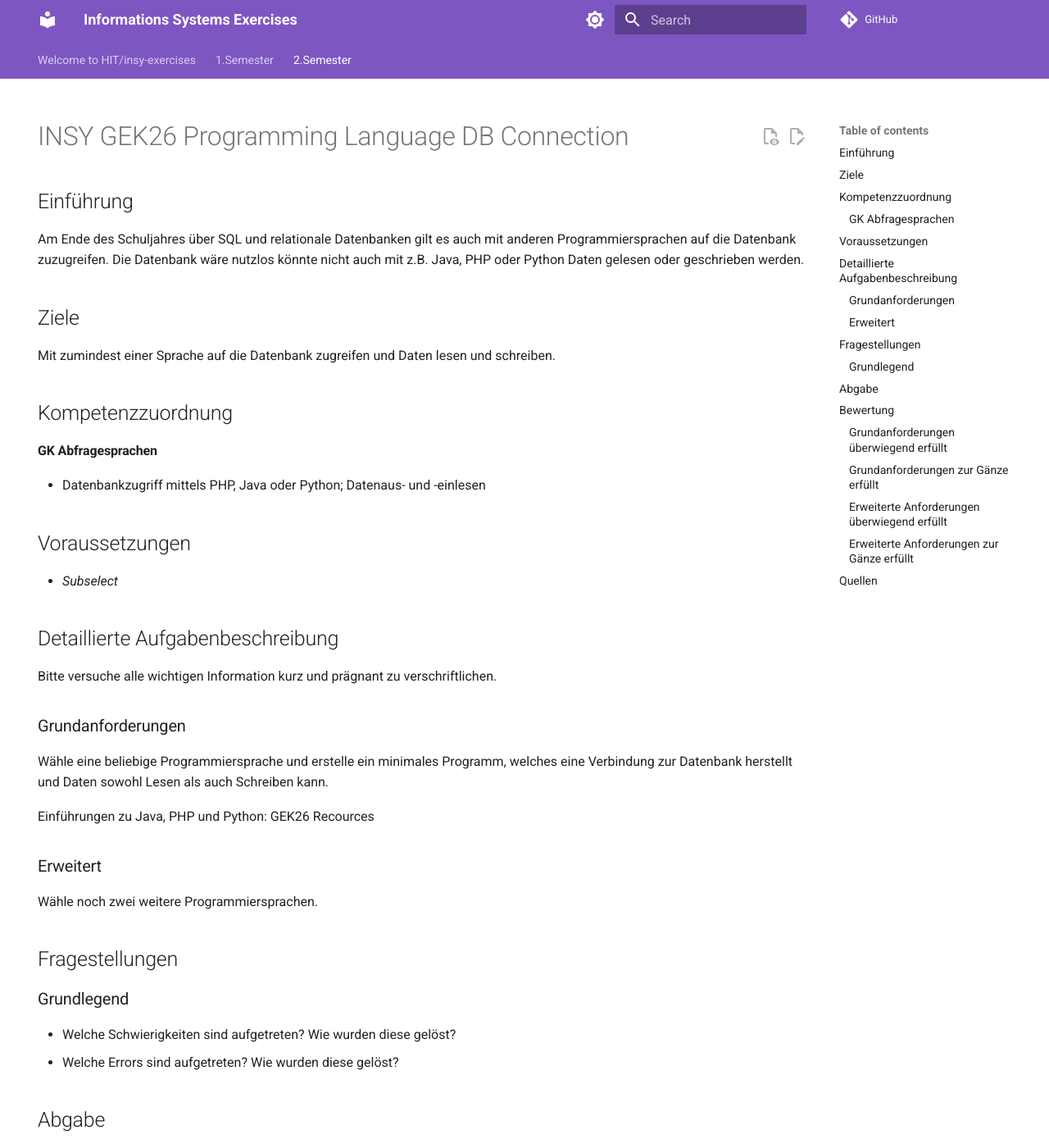
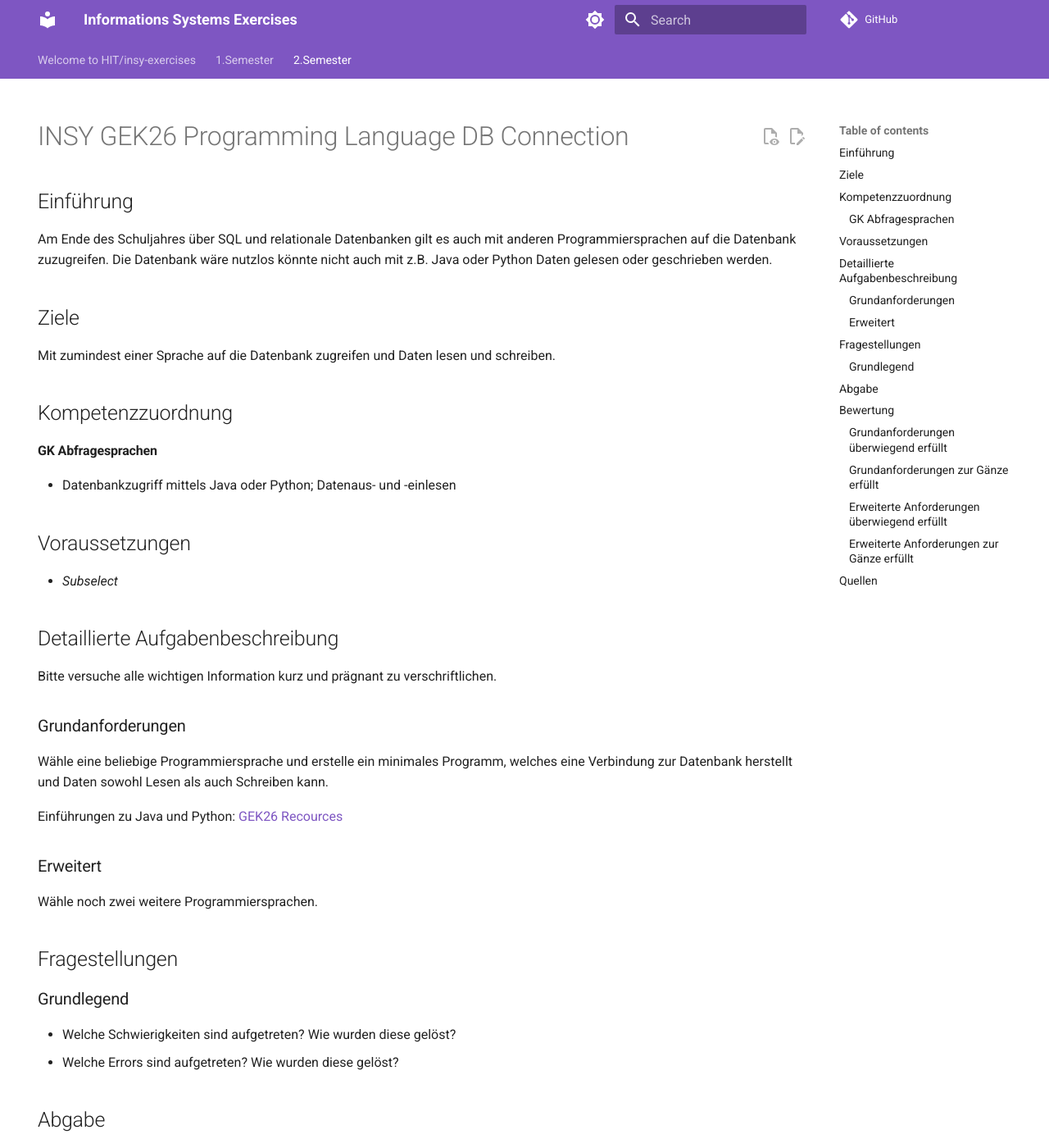
Before and after one commit to TGM-HIT/insy-exercises, an MkDocs documentation site: the page built from docs/2.Semester/26_Programming_Languages/TASK.md, in a window 1280 px wide and 1400 px high. Shown: the whole window at 82% size. Built offline with MkDocs 1.6.1 and Material for MkDocs 9.7.7, drawn with Linux system fonts in a browser that asks for light colours; comment, search, counter and statistics services are not loaded.

Commit message:
fixed resources

```diff
--- a/docs/2.Semester/26_Programming_Languages/TASK.md
+++ b/docs/2.Semester/26_Programming_Languages/TASK.md
@@ -8,7 +8,7 @@ hide:
 
 ## Einführung
 
-Am Ende des Schuljahres über SQL und relationale Datenbanken gilt es auch mit anderen Programmiersprachen auf die Datenbank zuzugreifen. Die Datenbank wäre nutzlos könnte nicht auch mit z.B. Java, PHP oder Python Daten gelesen oder geschrieben werden.
+Am Ende des Schuljahres über SQL und relationale Datenbanken gilt es auch mit anderen Programmiersprachen auf die Datenbank zuzugreifen. Die Datenbank wäre nutzlos könnte nicht auch mit z.B. Java oder Python Daten gelesen oder geschrieben werden.
 
 ## Ziele
 
@@ -19,7 +19,7 @@ Mit zumindest einer Sprache auf die Datenbank zugreifen und Daten lesen und schr
 
 #### GK Abfragesprachen
 
-* Datenbankzugriff mittels PHP, Java oder Python; Datenaus- und -einlesen
+* Datenbankzugriff mittels Java oder Python; Datenaus- und -einlesen
 
 ## Voraussetzungen
 
@@ -32,7 +32,7 @@ Bitte versuche alle wichtigen Information kurz und prägnant zu verschriftlichen
 
 Wähle eine beliebige Programmiersprache und erstelle ein minimales Programm, welches eine Verbindung zur Datenbank herstellt und Daten sowohl Lesen als auch Schreiben kann.
 
-Einführungen zu Java, PHP und Python: GEK26 Recources
+Einführungen zu Java und Python: [GEK26 Recources](https://github.com/TGM-HIT/insy-exercises/blob/main/docs/2.Semester/26_Programming_Languages)
 
 ### Erweitert
 
```
